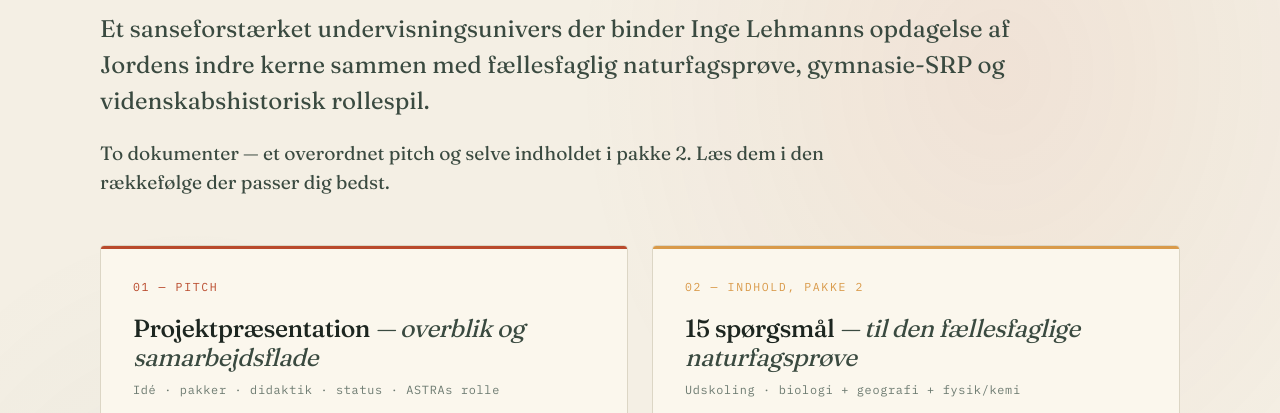
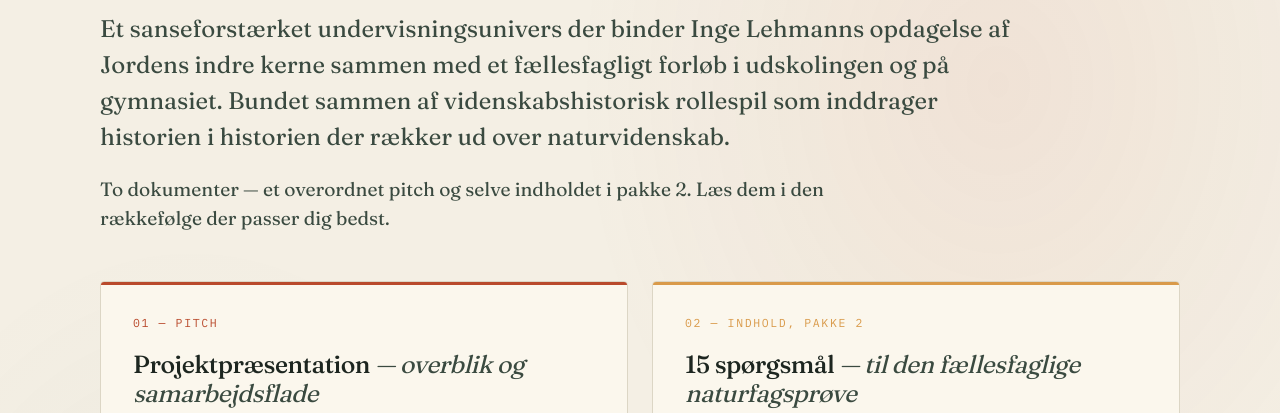
Before and after one commit to geovidenskab/komtilkernen-web, a website: page astra/index.html in a window 1280 px wide. Shown: the part 320-733 px from the top of the page. Drawn offline with Linux system fonts and the light colour scheme.

Commit message:
Justér lede-tekst: fællesfagligt forløb + rollespil som rød tråd

```diff
--- a/astra/index.html
+++ b/astra/index.html
@@ -298,7 +298,7 @@ footer a:hover{border-bottom-color:var(--ink)}
     <h1 class="title">Kom til <em>kernen</em></h1>
 
     <p class="lede">
-      Et sanseforstærket undervisningsunivers der binder Inge Lehmanns opdagelse af Jordens indre kerne sammen med fællesfaglig naturfagsprøve, gymnasie-SRP og videnskabshistorisk rollespil.
+      Et sanseforstærket undervisningsunivers der binder Inge Lehmanns opdagelse af Jordens indre kerne sammen med et fællesfagligt forløb i udskolingen og på gymnasiet. Bundet sammen af videnskabshistorisk rollespil som inddrager historien i historien der rækker ud over naturvidenskab.
     </p>
 
     <p class="lede secondary">
```
Also changed, not shown: astra/projekt.html (+1 -1 lines).
